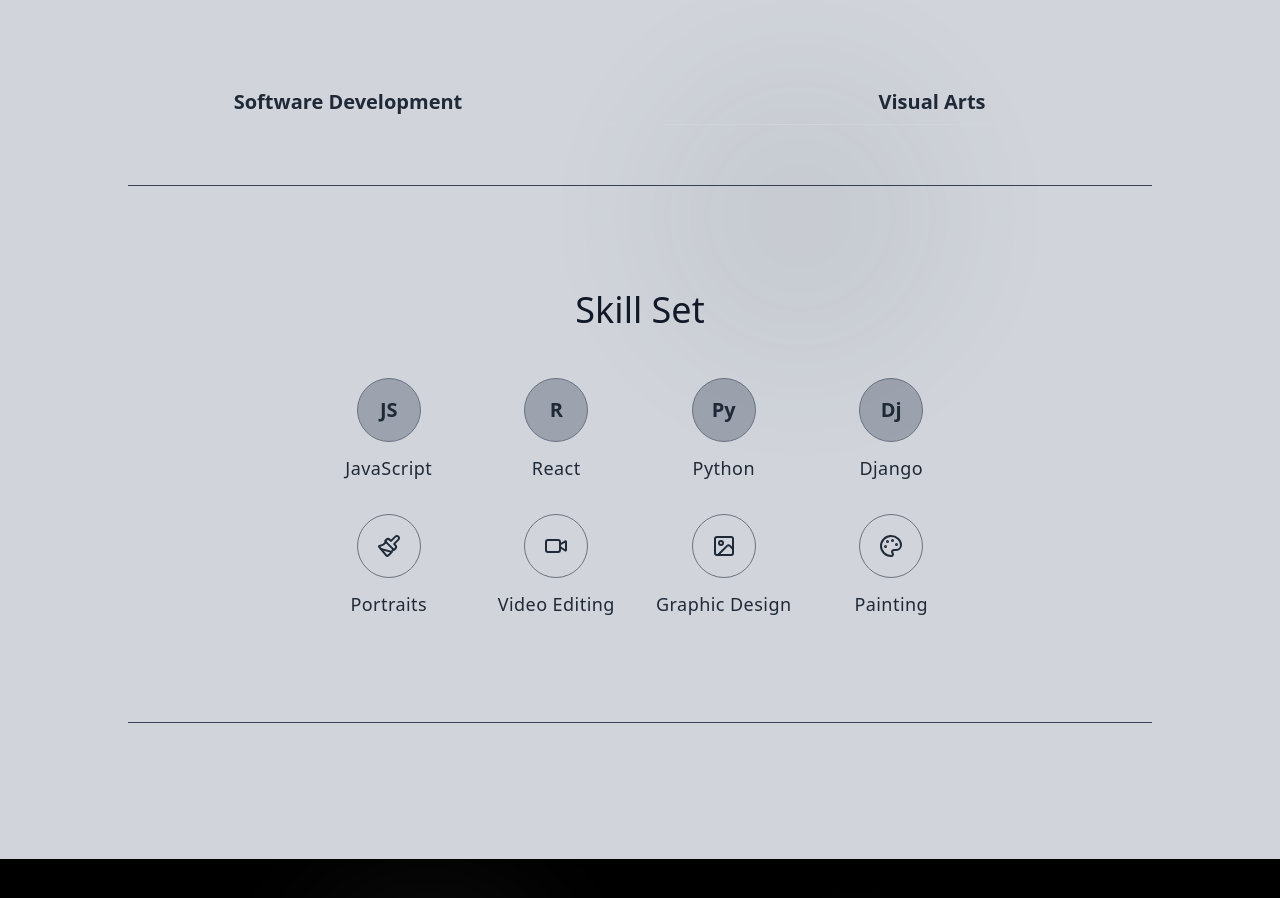
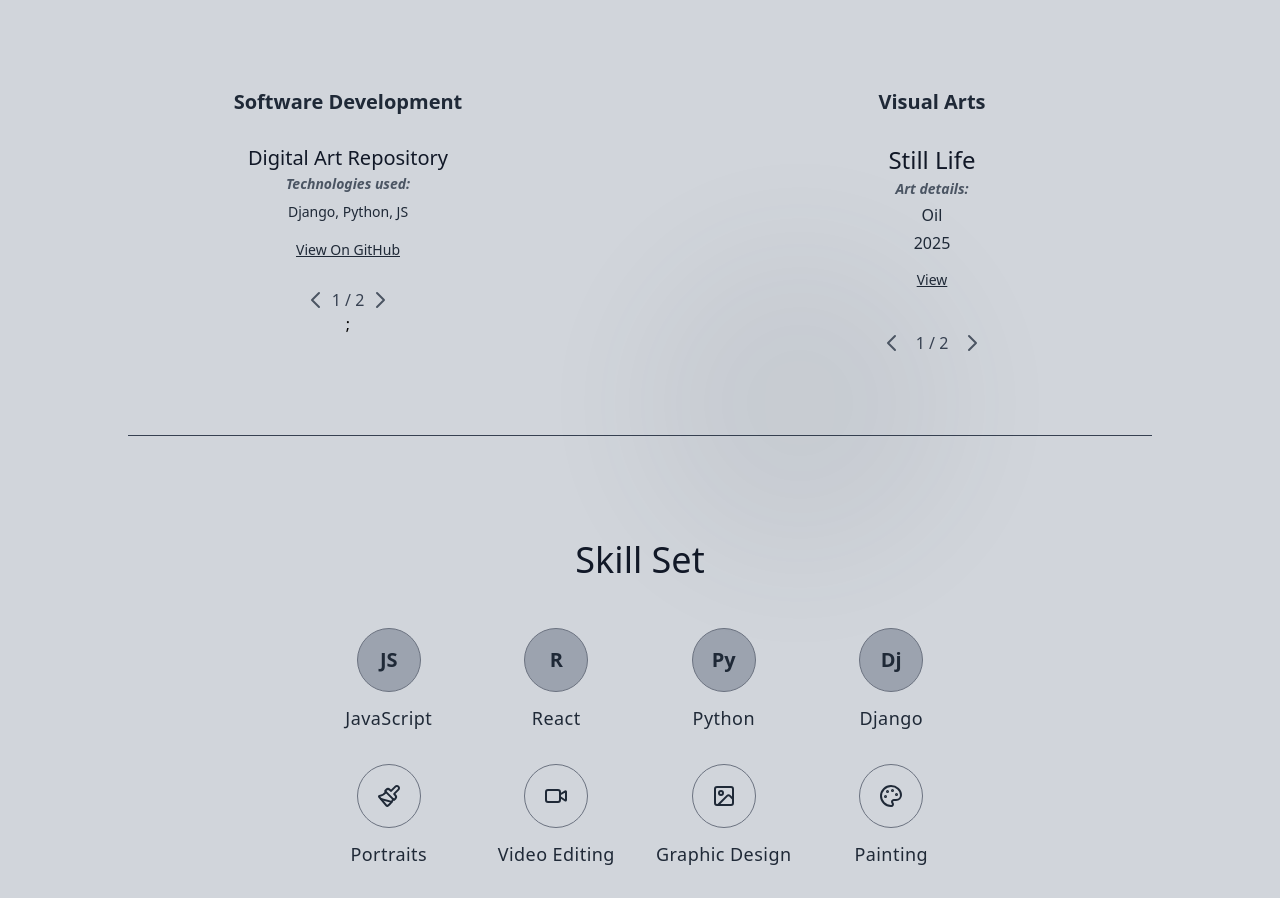
Before and after one commit to JosephBarasa/portfolio, a React (Create React App) app: page / in a window 1280 px wide. Shown: the part 1140-2038 px from the top of the page. Built offline with nearby package versions, Linux system fonts and the light colour scheme.

Commit message:
projects data

```diff
--- /dev/null
+++ b/functions.js
@@ -0,0 +1,3 @@
+function Add (20, 3789) {
+    return
+}
--- a/package.json
+++ b/package.json
@@ -2,7 +2,7 @@
   "name": "gifted",
   "version": "0.1.0",
   "private": true,
-  "homepage": "https://josephbarasa.github.io/Portfolio",
+  "homepage": "https://github.com/JosephBarasa/portfolio",
   "dependencies": {
     "@heroicons/react": "^2.2.0",
     "@testing-library/dom": "^10.4.0",
--- a/src/components/Home.js
+++ b/src/components/Home.js
@@ -156,6 +156,7 @@
         {(
           <div className="py-4">
             <h3 className="text-center text-xl font-bold text-gray-800 mb-1 pb-2 border-b border-gray-300">Software Development</h3>
+            <SoftwareDev />
 
           </div>
         )}
@@ -164,6 +165,7 @@
         {(
           <div className="py-4">
             <h3 className="text-center text-xl font-bold text-gray-800 pb-2 border-b border-gray-300">Visual Arts</h3>
+            <VisualArts />
 
           </div>
         )}
--- a/src/components/SoftwareDev.js
+++ b/src/components/SoftwareDev.js
@@ -1,58 +1,46 @@
-import React, { useState } from 'react';
+import React from "react";
+import { softwareDevProjects } from "../data";
+import { useState } from "react";
 
-const SoftwareDev = ({ softwareDev }) => {
-  // State to keep track of the current project's index
+const SoftwareDev = () => {
+
+  //keep track of which project is currently displayed
   const [currentIndex, setCurrentIndex] = useState(0);
 
-  // Add a check for empty softwareDev array to prevent crashes
-  if (!softwareDev || softwareDev.length === 0) {
-    return (
-      <div className="min-h-[120px] flex items-center justify-center text-gray-500 text-sm">
-        No software projects to display.
-      </div>
-    );
-  }
+  const totalProjects = softwareDevProjects.length;
 
-  // Get the total number of projects
-  const totalProjects = softwareDev.length;
-
-  // Get the project object that should be currently displayed
-  const currentProject = softwareDev[currentIndex];
-
-  // Function to go to the next project
+  //functions to handle navigation
   const goToNext = () => {
     setCurrentIndex((prevIndex) => (prevIndex + 1) % totalProjects);
   };
 
-  // Function to go to the previous project
   const goToPrevious = () => {
-    setCurrentIndex((prevIndex) => (prevIndex - 1 + totalProjects) % totalProjects);
+    setCurrentIndex((prevIndex) => (prevIndex - 1) % totalProjects);
   };
 
+  //get the current project
+  const project = softwareDevProjects[currentIndex];
+
   return (
-    // Outer container: Retaining existing styles
-    <div className="space-y-4 pt-1 pb-3">
-      {/* Display the current project's details - replaces the .map() */}
-      <div
-        key={currentProject.id} // Use key on the currently displayed project
-        className="px-1 py-3 text-center" // Added text-center here
-      >
-        {/* Project Title: Retaining existing styles */}
+    <div className="space-y-4 pt-1 pb-3 text-center">
+        <div key={project.id} className="px-2 py-3">
+          {/* Project Title */}
           <h3 className="text-xl font-light mb-1 text-gray-900 leading-tight">
-          {currentProject.title}
+            {project.title}
           </h3>
 
-        {/* Technologies used label: Retaining existing styles */}
-        <p className="text-sm text-gray-600 mb-2 font-bold italic">Technologies used:</p>
+          {/* Technologies used label */}
+          <p className="text-sm text-gray-600 mb-2 font-bold italic">
+            Technologies used:
+          </p>
 
-        {/* Technologies List: Retaining existing styles */}
-        {/* Adjusted ul to also be inline for centering, potentially using flex or a block element if list item has long text */}
+          {/* Technologies List */}
           <ul className="text-sm font-light text-gray-800 space-y-0.5 list-none p-0 flex flex-col items-center">
-          <li>{currentProject.technologies}</li>
+            <li>{project.technologies}</li>
             <li className="pt-4">
-            {/* GitHub Link: Restyled to match theme */}
+              {/* GitHub Link */}
               <a
-              href={currentProject["githubLink"] || "#"}
+                href={project.githubLink}
                 className="text-gray-800 underline hover:text-black transition font-normal text-sm"
                 target="_blank"
                 rel="noopener noreferrer"
@@ -63,17 +51,27 @@
           </ul>
         </div>
 
-      {/* Navigation Buttons (Copied directly from VisualArts component) */}
-      {totalProjects > 1 && ( // Only show buttons if there's more than one project
-        <div className="flex items-center gap-1 mt-4 justify-center"> {/* Added justify-center for button centering */}
+      {/* Navigation Buttons */}
+      {totalProjects > 1 && (
+        <div className="flex items-center gap-1 mt-4 justify-center">
         <button
           onClick={goToPrevious}
           className="text-gray-600 hover:text-black transition focus:outline-none focus:ring-2 focus:ring-gray-300 rounded-full"
           aria-label="Previous Project"
         >
-            {/* Left Arrow Icon */}
-            <svg xmlns="http://www.w3.org/2000/svg" className="h-6 w-6" fill="none" viewBox="0 0 24 24" stroke="currentColor" strokeWidth="2">
-              <path strokeLinecap="round" strokeLinejoin="round" d="M15 19l-7-7 7-7" />
+          <svg
+            xmlns="http://www.w3.org/2000/svg"
+            className="h-6 w-6"
+            fill="none"
+            viewBox="0 0 24 24"
+            stroke="currentColor"
+            strokeWidth="2"
+          >
+            <path
+              strokeLinecap="round"
+              strokeLinejoin="round"
+              d="M15 19l-7-7 7-7"
+            />
           </svg>
         </button>
 
@@ -86,13 +84,24 @@
           className="text-gray-600 hover:text-black transition focus:outline-none focus:ring-2 focus:ring-gray-300 rounded-full"
           aria-label="Next Project"
         >
-            {/* Right Arrow Icon */}
-            <svg xmlns="http://www.w3.org/2000/svg" className="h-6 w-6" fill="none" viewBox="0 0 24 24" stroke="currentColor" strokeWidth="2">
-              <path strokeLinecap="round" strokeLinejoin="round" d="M9 5l7 7-7 7" />
+          <svg
+            xmlns="http://www.w3.org/2000/svg"
+            className="h-6 w-6"
+            fill="none"
+            viewBox="0 0 24 24"
+            stroke="currentColor"
+            strokeWidth="2"
+          >
+            <path
+              strokeLinecap="round"
+              strokeLinejoin="round"
+              d="M9 5l7 7-7 7"
+            />
           </svg>
         </button>
       </div>
-      )}
+      )};
+
     </div>
   );
 };
--- /dev/null
+++ b/src/components/ViewArt.js
@@ -0,0 +1,36 @@
+import React from "react";
+import { useParams } from "react-router-dom";
+import { visualArtsProjects } from "../data";
+
+const ViewArt = () => {
+  const { id } = useParams(); // get the artwork id from the url
+  const art = visualArtsProjects.find((item) => item.id === parseInt(id)); // find the artwork
+
+  // handle case when no artwork is found
+  if (!art) {
+    return (
+      <div className="min-h-[200px] flex items-center justify-center text-red-500">
+        Artwork not found.
+      </div>
+    );
+  }
+
+  return (
+    <div className="flex flex-col items-center justify-center py-6">
+      <h2 className="text-2xl font-semibold mb-4">{art.title}</h2>
+
+      {/* Artwork Image */}
+      <img
+        src={art.image}
+        alt={art.title}
+        className="max-w-[600px] w-full rounded-lg shadow-md"
+      />
+
+      {/* Extra details */}
+      <p className="mt-4 text-gray-700">{art.media}</p>
+      <p className="text-gray-800 font-bold">{art.price}</p>
+    </div>
+  );
+};
+
+export default ViewArt;
--- a/src/components/VisualArts.js
+++ b/src/components/VisualArts.js
@@ -1,44 +1,37 @@
 import React, { useState } from 'react';
 import { Link } from 'react-router-dom';
+import { visualArtsProjects } from "../data";
 
-const VisualArts = ({ visualArts }) => {
+const VisualArts = () => {
   const [currentIndex, setCurrentIndex] = useState(0);
-  const totalProjects = visualArts.length;
+  const totalArtworks = visualArtsProjects.length;
 
-  if (!visualArts || visualArts.length === 0) {
-    return (
-      <div className="min-h-[150px] flex items-center justify-center text-gray-500">
-        No art projects to display.
-      </div>
-    );
-  }
-
-  const currentProject = visualArts[currentIndex];
+  const goToPrev = () => {
+    setCurrentIndex((prevIndex) => prevIndex === 0 ? totalArtworks - 1 : prevIndex - 1);
+  };
 
   const goToNext = () => {
-    setCurrentIndex((prevIndex) => (prevIndex + 1) % totalProjects);
+    setCurrentIndex((prevIndex) =>
+      prevIndex === totalArtworks - 1 ? 0 : prevIndex + 1
+    );
   };
 
-  const goToPrevious = () => {
-    setCurrentIndex((prevIndex) => (prevIndex - 1 + totalProjects) % totalProjects);
-  };
+  const art = visualArtsProjects[currentIndex];
 
   return (
-    // Outer container: Keep some padding, remove background color (let parent handle), reduce vertical space
-    <div className="space-y-4 pt-1 pb-4"> {/* Changed space-y-6 to space-y-4 for consistency */}
-
-      <div key={currentProject.id} className="px-2 py-4 text-center"> {/* Added text-center here */}
-        <h3 className="text-2xl font-light mb-1 text-gray-900 leading-tight"> {/* Slightly larger, lighter title */}
-          {currentProject.title}
+    <div className="space-y-4 pt-1 pb-4">
+      <div key={art.id} className="px-2 py-4 text-center">
+        <h3 className="text-2xl font-light mb-1 text-gray-900 leading-tight">
+          {art.title}
         </h3>
-        <p className="text-sm text-gray-600 mb-1 font-bold italic">Art details:</p> {/* Removed redundant text-sm */}
-        <ul className="text-base font-light text-gray-800 space-y-1 list-none p-0 flex flex-col items-center"> {/* Added list-none, p-0, flex, flex-col, items-center */}
-          <li>{currentProject.category}</li>
-          <li>{currentProject.description}</li>
-          <li className="pt-2"> {/* Added padding to the link for separation */}
+        <p className="text-sm text-gray-600 mb-1 font-bold italic">Art details:</p>
+        <ul className="text-base font-light text-gray-800 space-y-1 list-none p-0 flex flex-col items-center">
+          <li>{art.media}</li>
+          <li>{art.year}</li>
+          <li className="pt-2">
             <Link
-              to={`/view-art/${currentProject.id}`}
-              className="text-gray-800 underline hover:text-black transition font-normal text-sm" // Restyled for theme consistency
+              to={`/view-art/${art.id}`}
+              className="text-gray-800 underline hover:text-black transition font-normal text-sm"
             >
               View
             </Link>
@@ -47,21 +40,21 @@
       </div>
 
       {/* Navigation Buttons */}
-      {totalProjects > 1 && (
-        <div className="flex justify-center items-center gap-1 mt-4"> {/* Reduced gap-6 to gap-1 for consistency */}
+      {totalArtworks > 1 && (
+        <div className="flex justify-center items-center gap-1 mt-4">
           <button
-            onClick={goToPrevious}
+            onClick={goToPrev}
             className="p-2 text-gray-600 hover:text-black transition focus:outline-none focus:ring-2 focus:ring-gray-300 rounded-full"
             aria-label="Previous Project"
           >
-            {/* Left Arrow Icon - using SVG for cleaner look */}
-            <svg xmlns="http://www.w3.org/2000/svg" className="h-6 w-6" fill="none" viewBox="0 0 24 24" stroke="currentColor" strokeWidth="2">
+            <svg xmlns="http://www.w3.org/2000/svg" className="h-6 w-6" fill="none"
+                 viewBox="0 0 24 24" stroke="currentColor" strokeWidth="2">
               <path strokeLinecap="round" strokeLinejoin="round" d="M15 19l-7-7 7-7" />
             </svg>
           </button>
 
-          <span className="text-base text-gray-700 font-light"> {/* Slightly larger text */}
-            {currentIndex + 1} / {totalProjects}
+          <span className="text-base text-gray-700 font-light">
+            {currentIndex + 1} / {totalArtworks}
           </span>
 
           <button
@@ -69,14 +62,13 @@
             className="p-2 text-gray-600 hover:text-black transition focus:outline-none focus:ring-2 focus:ring-gray-300 rounded-full"
             aria-label="Next Project"
           >
-            {/* Right Arrow Icon */}
-            <svg xmlns="http://www.w3.org/2000/svg" className="h-6 w-6" fill="none" viewBox="0 0 24 24" stroke="currentColor" strokeWidth="2">
+            <svg xmlns="http://www.w3.org/2000/svg" className="h-6 w-6" fill="none"
+                 viewBox="0 0 24 24" stroke="currentColor" strokeWidth="2">
               <path strokeLinecap="round" strokeLinejoin="round" d="M9 5l7 7-7 7" />
             </svg>
           </button>
         </div>
       )}
-
     </div>
   );
 };
--- /dev/null
+++ b/src/data.js
@@ -0,0 +1,37 @@
+// SoftwareDev Projects
+
+export const softwareDevProjects = [
+    {
+        id: 1,
+        title: "Digital Art Repository",
+        technologies: "Django, Python, JS",
+        githubLink: "https://github.com/JosephBarasa/Digital-Art-Repository-Main",
+    },
+
+    {
+        id: 2,
+        title: "Portfolio",
+        technologies: "React, JS",
+        githubLink: "https://github.com/JosephBarasa/portfolio",
+    },
+];
+
+export const visualArtsProjects = [
+    {
+        id: 1,
+        title: "Still Life",
+        media: "Oil",
+        year: 2025,
+        price: "1,500",
+        image: "/art/stillLife.jpg"
+    },
+
+    {
+        id: 2,
+        title: "Octopizzo",
+        media: "Pencil",
+        year: 2025,
+        price: "3,500",
+        image: "/art/octopizzo.jpg"
+    },
+];
```
Also changed, not shown: functions.html (added, +15 -0 lines), src/App.js (+8 -1 lines). Lines whose indentation alone changed are shown as unchanged.
